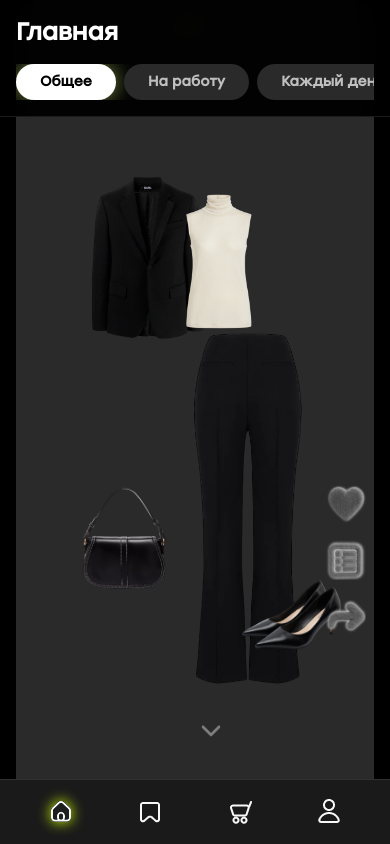
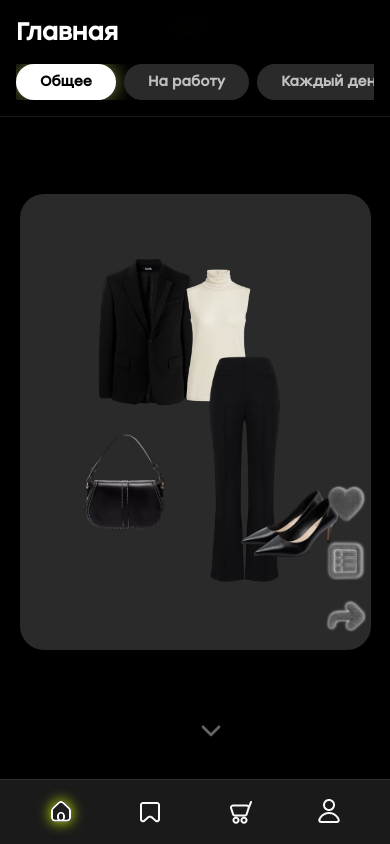
Before and after one commit to NPtow/outfit-alchemy-flow, a React (Vite) app: page / in a window 390 px wide. Built offline with nearby package versions, Linux system fonts and the light colour scheme; no server answers; the HTML template or start-up script is replaced by a standard one.

Commit message:
Fix mobile outfit display

```diff
--- a/src/components/VerticalOutfitFeed.tsx
+++ b/src/components/VerticalOutfitFeed.tsx
@@ -301,7 +301,7 @@ export const VerticalOutfitFeed = ({
           </div>
 
           {/* Outfit Image */}
-          <div className="relative w-full h-full flex items-center justify-center bg-[#2a2a2a] rounded-3xl mx-4 my-20">
+          <div className="relative w-full max-w-[90vw] sm:max-w-md mx-auto aspect-[9/11.7] bg-[#2a2a2a] rounded-3xl flex items-center justify-center">
             <OutfitCollage
               items={currentOutfit.items.map(item => {
                 // Get layout pattern for this outfit composition
```
